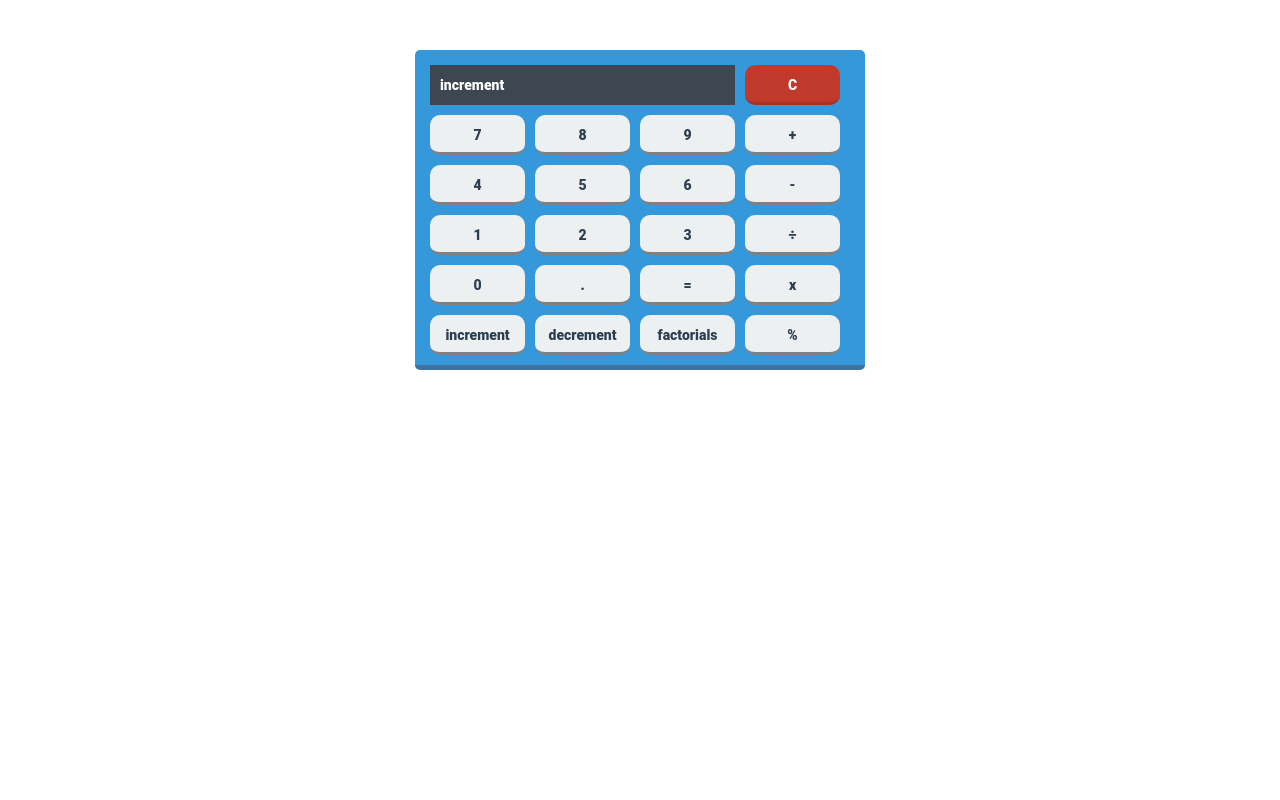
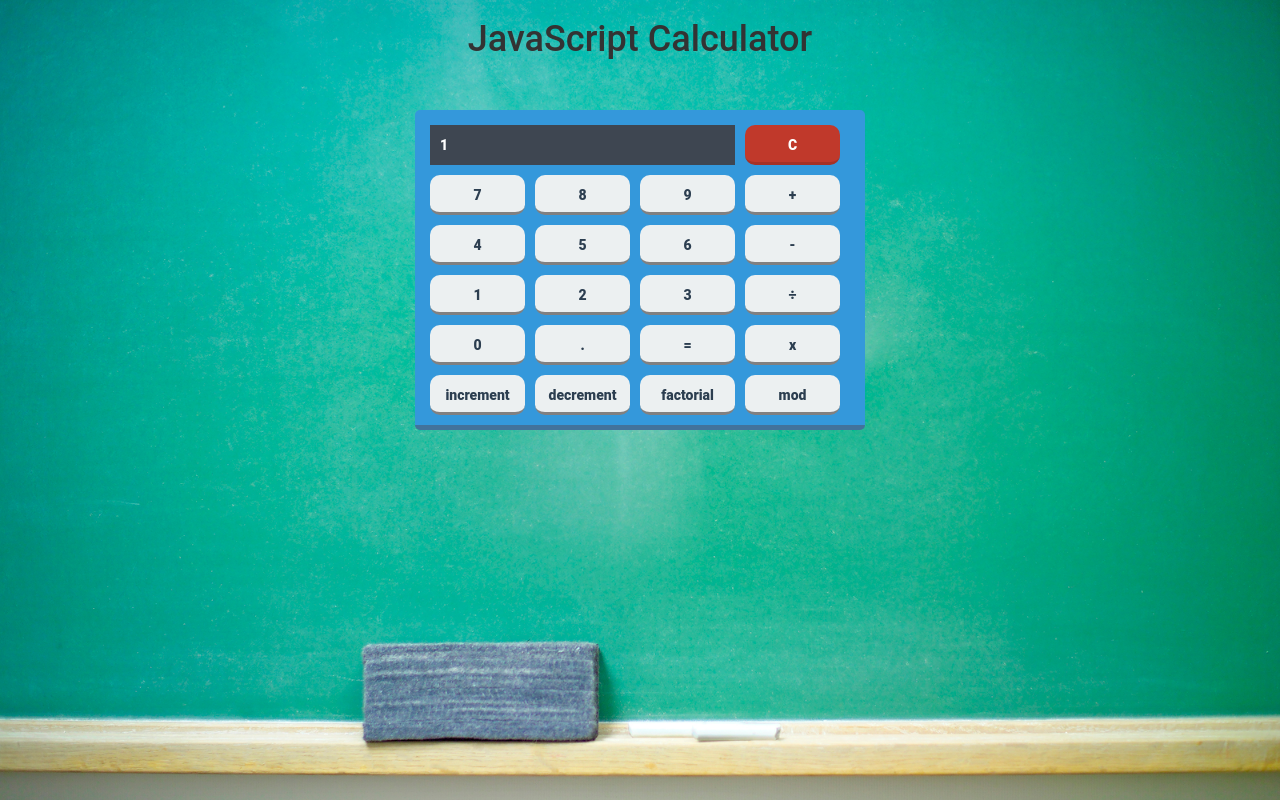
Before and after one commit to hines-sharrod/Javascript-Calculator, a plain HTML site: page index.html in a window 1280 px wide. Both pictures are taken after a click on the element "increment". Drawn offline with nearby package versions, Linux system fonts and the light colour scheme.

Commit message:
Finalized calc program except factorial

```diff
--- a/css/main.css
+++ b/css/main.css
@@ -7,6 +7,16 @@
 html, body {
   font-family: 'Roboto', sans-serif;
   font-weight: 800;
+}
+
+body{
+    background-image: url('../images/chalkboard.jpg');
+    background-size: 100%;
+    background-repeat: no-repeat;
+}
+
+h1{
+    margin-top: 20px;
 }
 
 #calculator {
--- a/index.html
+++ b/index.html
@@ -20,6 +20,7 @@
 <body>
 
     <div class="container">
+        <h1 style="text-align: center;">JavaScript Calculator</h1>
         <div id="calculator">
             <!-- <p> is optional (for css)-->
             <div class="result"><p></p></div>
@@ -48,8 +49,8 @@
 
             <span>increment</span>
             <span>decrement</span>
-            <span>factorials</span>
-            <span>%</span>
+            <span>factorial</span>
+            <span>mod</span>
         </div>
     </div>
 
--- a/js/calc.js
+++ b/js/calc.js
@@ -4,6 +4,10 @@ window.onload = function () {
       clear = document.getElementsByClassName('clear')[0];
 
   for (var i = 0; i < buttons.length; i += 1) {
+    // It will loop through all the buttons to add onclick-event
+    // If the inside of that button is NOT '=' --> we will
+    // add the onclick-function: addValue(i).
+    // If it is '=' --> add the onclick-function: calculate(i)
     if (buttons[i].innerHTML === '=') {
       buttons[i].addEventListener("click", calculate(i));
     } else {
@@ -16,14 +20,22 @@ window.onload = function () {
   };
 
   function addValue(i) {
+      //Adding string values together combining numbers
+      //and operators to later be evaluated
     return function () {
       if (buttons[i].innerHTML === '÷') {
          result.innerHTML  += '/';
       } else if (buttons[i].innerHTML === 'x') {
          result.innerHTML  += '*';
+      } else if (buttons[i].innerHTML === 'mod') {
+         result.innerHTML  += '%';
+      } else if (buttons[i].innerHTML === 'increment') {
+         result.innerHTML++;
+      } else if (buttons[i].innerHTML === 'decrement') {
+         result.innerHTML--;
       } else {
-					result.innerHTML += buttons[i].innerHTML;
-			}
+            result.innerHTML += buttons[i].innerHTML;
+        }
     };
   }
 
@@ -37,5 +49,5 @@ window.onload = function () {
 
       result.innerHTML = eval(bugFix);
     };
-  }
+  };
 };
```
Also changed, not shown: images/chalkboard.jpg (added).
